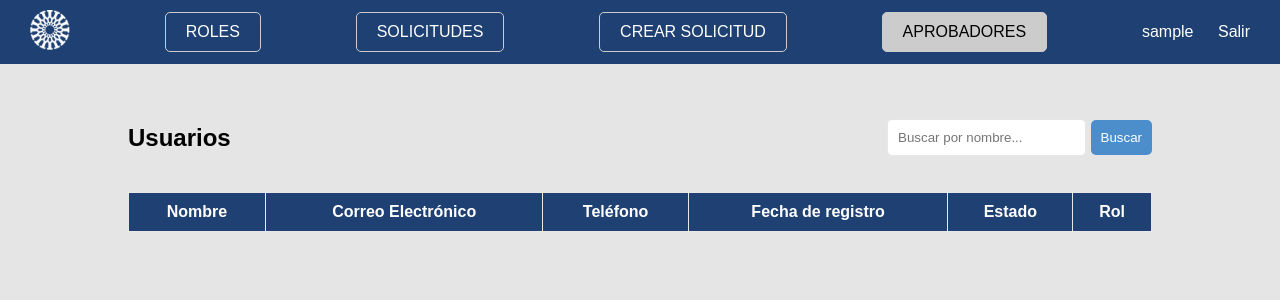
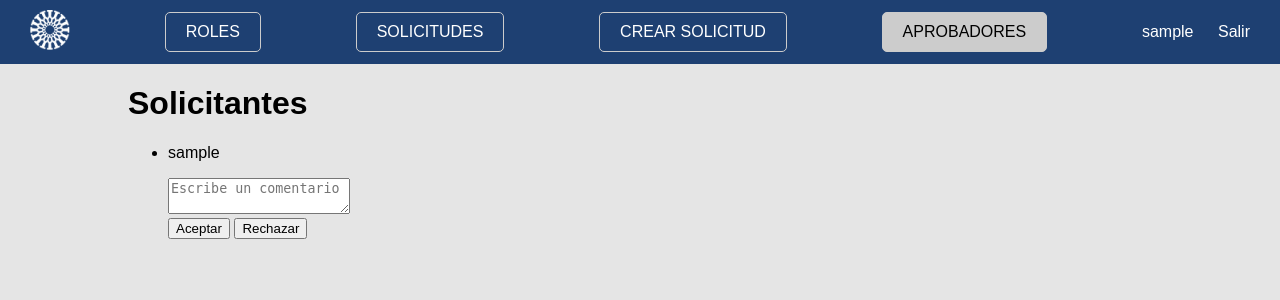
Before and after one commit to ICESI-PI1-2024A-3/ccsa-grupo-2, a Django app: page /usuarios/roles/aprobador in a window 1280 px wide. Shown: the top 300 px of the page. Run offline with Django 5.2, Linux system fonts and the light colour scheme; a user stored in the database is signed in; tables that the repository leaves empty hold one stand-in row (values such as "Sample post"); lists and menus that the app fills with data are empty.

Commit message:
feat: edit the interface of approver_users

```diff
--- a/users_mgmt/static/css/base.css
+++ b/users_mgmt/static/css/base.css
@@ -181,10 +181,10 @@ h1 {
 
 .approve-btn {
     background-color: #4caf50;
-    color: #fff;
+    color: #4caf50;
 }
 
 .reject-btn {
     background-color: #f44336;
-    color: #fff;
+    color: #f44336;
 }
--- a/users_mgmt/templates/approver.html
+++ b/users_mgmt/templates/approver_users.html
@@ -1,16 +1,9 @@
 {% extends "layouts/base.html" %}
 {% block content %}
-<!DOCTYPE html>
-<html lang="en">
-<head>
-    <meta charset="UTF-8">
-    <meta name="viewport" content="width=device-width, initial-scale=1.0">
-    <title>Approve Users</title>
-    <link rel="stylesheet" href="{% static 'css/approve_styles.css' %}"> <!-- Agrega la ruta correcta a tu archivo CSS -->
-</head>
+
 <body>
     <div class="container">
-        <h1>Usuarios que necesitan aprobación</h1>
+        <h1>Solicitantes</h1>
         <div class="user-list">
             <ul>
                 {% for user in users_needing_approval %}
@@ -19,7 +12,7 @@
                         <!-- Agrega más información sobre el usuario si es necesario -->
                         <textarea id="comment-{{ user.id }}" placeholder="Escribe un comentario"></textarea>
                         <div class="button-container">
-                            <button class="approve-btn" onclick="approveUser('{{ user.id }}')">Aceptar</button>
+                            <button class="approve-btn" type="submit" onclick="approveUser('{{ user.id }}')"> Aceptar</button>
                             <button class="reject-btn" onclick="rejectUser('{{ user.id }}')">Rechazar</button>
                         </div>
                     </li>
@@ -50,6 +43,5 @@
         }
     </script>
 </body>
-</html>
 
 {% endblock %}
--- a/users_mgmt/urls.py
+++ b/users_mgmt/urls.py
@@ -2,12 +2,13 @@ from django.contrib.auth.decorators import login_required
 from django.urls import path
 
 from .views import AssignRolesView, SearchUsersView, ApproveAsApproverView
+
 
 urlpatterns = [
     path("roles/", login_required(AssignRolesView.as_view()), name="assign_roles"),
     path(
         "roles/usuarios", login_required(SearchUsersView.as_view()), name="search_users"
     ),
-    path("roles/aprobador", login_required(ApproveAsApproverView.as_view()), name="approver_users"),
+    path("roles/aprobador", login_required((ApproveAsApproverView.as_view())), name="approver_users"),
 
 ]
--- a/users_mgmt/views/approve_as_approver.py
+++ b/users_mgmt/views/approve_as_approver.py
@@ -4,7 +4,7 @@ from django.views import View
 from ..models import CustomUser as User
 
 class ApproveAsApproverView(View):
-    template_name = "assign_roles.html"
+    template_name = "approver_users.html"
 
     def get(self, request):
         # Obtener todos los usuarios que necesitan aprobación
```
